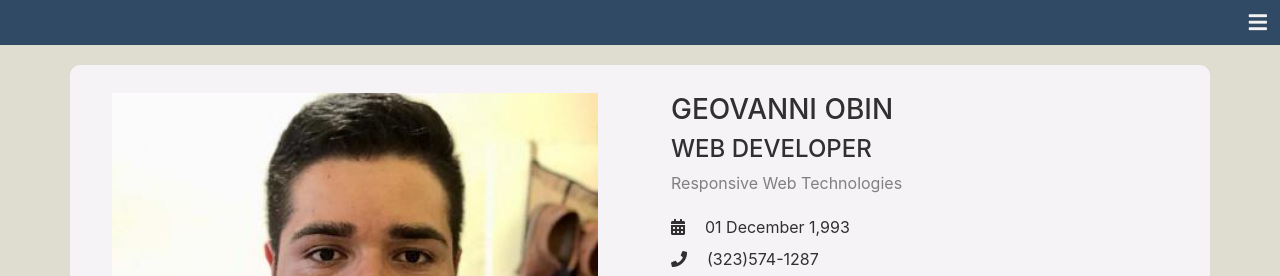
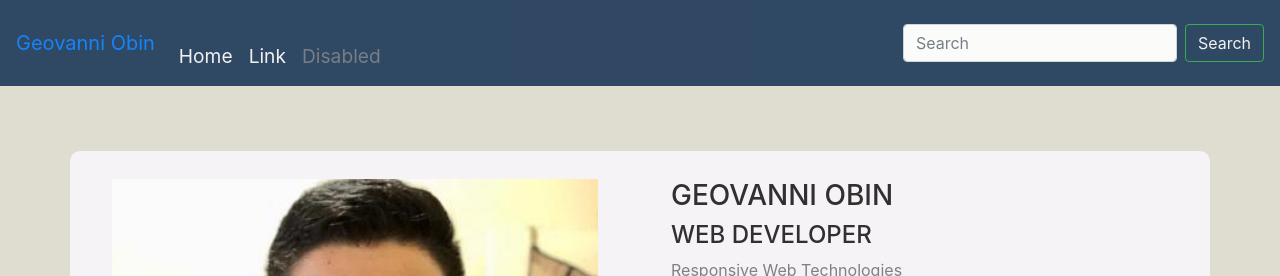
Before and after one commit to MrGeObin/Portfolio, a plain HTML site: page index.html in a window 1280 px wide. Shown: the top 276 px of the page. Drawn offline with nearby package versions, Linux system fonts and the light colour scheme.

Commit message:
changin header section

```diff
--- a/css/custom.css
+++ b/css/custom.css
@@ -14,7 +14,7 @@ body {
 
 /* Header */
 
-.header-area{
+.navbar{
     background-color: var(--indigo);
     opacity: .9;
     /* box-shadow: 0 3px 16px 0 rgba(0, 0, 0, 0.1); */
--- a/index.html
+++ b/index.html
@@ -15,17 +15,16 @@
 
 <body>
     <!-- Header -->
-    <header class="header-area fixed-top text-white">
-        <div class="main-menu">
-            <button class="btn btn-primary btn-collape float-right" type="button" data-toggle="collapse" data-target="#nav"
-                aria-expanded="false" aria-controls="collapseExample">
-                <i class="fas fa-bars" id="menu"></i>
-            </button>
-            <nav class="navbar collapse" id="nav">
-                <div class="container ">
-                    <ul class="nav ml-auto mr-auto mr-md-0 flex-md-column justify-content-md-center flex-lg-row">
-                        <li class="nav-item">
-                            <a class="nav-link" href="#main-info">Principal</a>
+    <header>
+            <!-- <nav class="navbar navbar-expand-lg">
+                <button class="navbar-toggler" type="button" data-toggle="collapse" data-target="#navbarTogglerDemo01"
+                    aria-controls="navbarTogglerDemo01" aria-expanded="false" aria-label="Toggle navigation">
+                    <span class="navbar-toggler-icon"></span>
+                </button>
+                <div class="collapse navbar-collapse" id="navbarTogglerDemo02">
+                    <ul class="nav navbar-nav mt-2 mr-auto mt-lg-0">
+                        <li class="nav-item active">
+                            <a class="nav-link" href="#main-info">Home<span class="sr-only">(current)</span></a>
                         </li>
                         <li class="nav-item">
                             <a class="nav-link" href="#skills">Skills</a>
@@ -38,9 +37,31 @@
                         </li>
                     </ul>
                 </div>
-            </nav>
-        </div>
-
+            </nav> -->
+        <nav class="navbar navbar-expand-lg">
+            <button class="navbar-toggler" type="button" data-toggle="collapse" data-target="#navbarTogglerDemo01"
+                aria-controls="navbarTogglerDemo01" aria-expanded="false" aria-label="Toggle navigation">
+                <span class="navbar-toggler-icon"></span>
+            </button>
+            <div class="collapse navbar-collapse" id="navbarTogglerDemo01">
+                <a class="navbar-brand" href="#">Geovanni Obin</a>
+                <ul class="navbar-nav mr-auto mt-2 mt-lg-0">
+                    <li class="nav-item active">
+                        <a class="nav-link" href="#">Home <span class="sr-only">(current)</span></a>
+                    </li>
+                    <li class="nav-item">
+                        <a class="nav-link" href="#">Link</a>
+                    </li>
+                    <li class="nav-item">
+                        <a class="nav-link disabled" href="#">Disabled</a>
+                    </li>
+                </ul>
+                <form class="form-inline my-2 my-lg-0">
+                    <input class="form-control mr-sm-2" type="search" placeholder="Search" aria-label="Search">
+                    <button class="btn btn-outline-success my-2 my-sm-0" type="submit">Search</button>
+                </form>
+            </div>
+        </nav>
     </header>
 
     <!-- Main info -->
```
